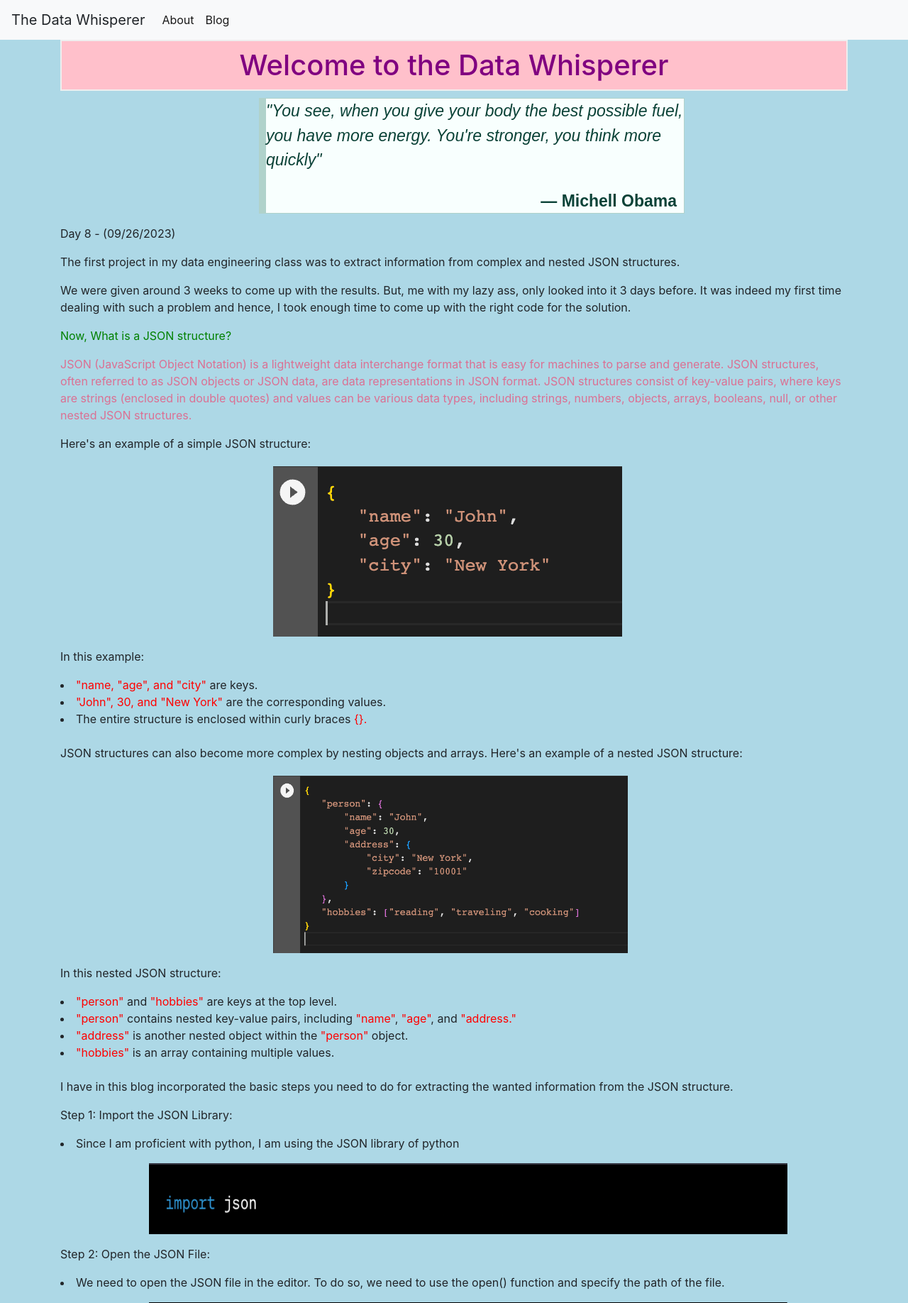
After one commit to vijaayyyyvarshini/datawhisperer, a Flask app: page /ninethblog in a window 1280 px wide. The commit adds this page. Shown: the top 1836 px of the page at 71% size. Run offline with Flask 3, Linux system fonts and the light colour scheme; some libraries are stand-ins or nearby versions.

Commit message:
8th day learning

```diff
--- a/app.py
+++ b/app.py
@@ -126,5 +126,9 @@ def sixthdayoflearning():
 def seventhday():
     return render_template('eighthblog.html')
 
+@app.route('/ninethblog')
+def eigthday():
+    return render_template('ninethblog.html')
+
 if __name__ == '__main__':
     app.run(debug=True, port=8000)
--- a/static/css/style.css
+++ b/static/css/style.css
@@ -133,3 +133,11 @@ footer {
 .wordcloud{
     margin-left: 250px;
 }
+
+.complexjson{
+    margin-left: 125px;
+}
+
+.code{
+    text-align: center;
+}
--- a/templates/index.html
+++ b/templates/index.html
@@ -30,6 +30,9 @@
            <li class="nav-item active">
             <a class="nav-link" href="/eighthblog">Analysing my own LINKEDIN Page - Day 7</a>
            </li>
+           <li class="nav-item active">
+            <a class="nav-link" href="/ninethblog">Extracting information from JSON structures - Day 8</a>
+           </li>
             </ul>
         </div>
 {% endblock %}
--- /dev/null
+++ b/templates/ninethblog.html
@@ -0,0 +1,118 @@
+{% extends 'base.html' %}
+
+<link rel="stylesheet" href="{{ url_for('static', filename= 'css/style.css') }}">
+{% block content %}
+    <h1>{% block title %} Welcome to the Data Whisperer {% endblock %}</h1>
+
+    <body>
+        <blockquote class="blockquote blockquote--bordered">
+            <p class="blockquote_text">
+                "You see, when you give your body the best possible fuel, you have more energy. You're stronger, you think more quickly"
+            </p>
+            <p class="blockquote_text blockquote_text_author">
+                Michell Obama
+            </p>
+        </blockquote>
+
+        <p>Day 8 - (09/26/2023)</p>
+        <p>
+            The first project in my data engineering class was to extract information from complex and nested JSON structures.
+        </p>
+
+        <p>We were given around 3 weeks to come up with the results. But, me with my lazy ass, only looked into it 3 days before. It was indeed my first time dealing with such a problem and hence, I took enough time to come up with the right code for the solution.</p>
+
+        <p><span style="color: green;">Now, What is a JSON structure?</span></p>
+
+        <p><span style="color: palevioletred;"> JSON (JavaScript Object Notation) is a lightweight data interchange format that is easy for machines to parse and generate. JSON structures, often referred to as JSON objects or JSON data, are data representations in JSON format. JSON structures consist of key-value pairs, where keys are strings (enclosed in double quotes) and values can be various data types, including strings, numbers, objects, arrays, booleans, null, or other nested JSON structures.</span>
+
+        </p>
+
+        <p>Here's an example of a simple JSON structure:</p>
+        <p>
+            <div class="image" >
+                <img src="/static/images/jsonex.png" alt="Trulli">
+            </div>
+        </p>
+        <p>In this example:</p>
+        <li><span style="color: red;">"name, "age", and "city" </span>are keys.</li>
+        <li><span style="color: red;">"John", 30, and "New York" </span>are the corresponding values.</li>
+        <li>The entire structure is enclosed within curly braces <span style="color: red;">{}.</span></li>
+        <br>
+
+
+       <p>JSON structures can also become more complex by nesting objects and arrays. Here's an example of a nested JSON structure:</p>
+
+       <p>
+        <div class="image" >
+            <img src="/static/images/complexjson.png" alt="Trulli" width="500px" height="250px">
+        </div>
+    </p>
+
+    <p>In this nested JSON structure:</p>
+
+    <li><span style="color: red;">"person"</span> and <span style="color: red;">"hobbies"</span> are keys at the top level.</li>
+    <li><span style="color: red;">"person"</span> contains nested key-value pairs, including <span style="color: red;">"name"</span>, <span style="color: red;">"age"</span>, and <span style="color: red;">"address."</span></li>
+    <li><span style="color: red;">"address"</span> is another nested object within the <span style="color: red;">"person"</span> object.</li>
+    <li><span style="color: red;">"hobbies"</span> is an array containing multiple values.</li>
+
+    <br>
+
+    <p>I have in this blog incorporated the basic steps you need to do for extracting the wanted information from the JSON structure.</p>
+
+    <p>Step 1: Import the JSON Library:</p>
+
+    <li>Since I am proficient with python, I am using the JSON library of python </li>
+
+    <p>
+        <div class="complexjson" >
+            <img src="/static/images/import.png" alt="Trulli" width="900px" height="100px">
+        </div>
+    </p>
+
+   <p>Step 2: Open the JSON File:</p>
+
+   <li>We need to open the JSON file in the editor. To do so, we need to use the open() function and specify the path of the file.</li>
+
+   <p>
+    <div class="complexjson" >
+        <img src="/static/images/openfile.png" alt="Trulli" width="900px" height="100px">
+    </div>
+</p>
+
+<p>Replace 'your_data.json' with the actual file path to your JSON file.</p>
+
+<p>Step 3: Navigate the Nested Structure:</p>
+
+<li>To access data within nested structures, use a combination of keys or indices to navigate the hierarchy.</li>
+
+<p>
+    <div class="complexjson" >
+        <img src="/static/images/examplejson.png" alt="Trulli" width="900px" height="300px">
+    </div>
+
+<br><p>From the above JSON structure, you can access the data using the code:</p>
+
+<div class="code" span style="color: green;">
+<p>name = data["person"]["name"]</p>
+<p>city = data["person"]["address"]["city"]</p>
+<p>zipcode = data["person"]["address"]["zipcode"]</span></p>
+</div>
+
+<p>Step 4: Handle Missing or Nonexistent Keys (This is an optional step)</p>
+
+<li>Depending on the complexity of your JSON data, you may need to add error handling to check for missing or nonexistent keys to avoid exceptions. You can use try and except blocks for this purpose.</li>
+
+<br><p>JSON is widely used for data exchange between a server and a web application, configuration files, and various other data storage and interchange purposes due to its simplicity and ease of use.</p>
+
+
+
+
+
+
+    <footer>
+        <p>Copyright © 2023 Data Whisperer</p>
+      </footer>
+
+    </body>
+
+{% endblock %}
```
Also changed, not shown: static/images/complexjson.png (added), static/images/examplejson.png (added), static/images/import.png (added), static/images/jsonex.png (added), static/images/openfile.png (added).
